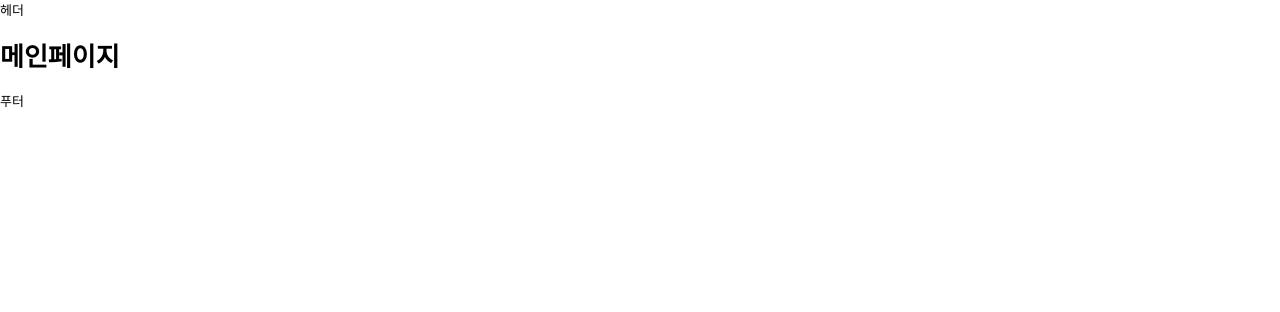
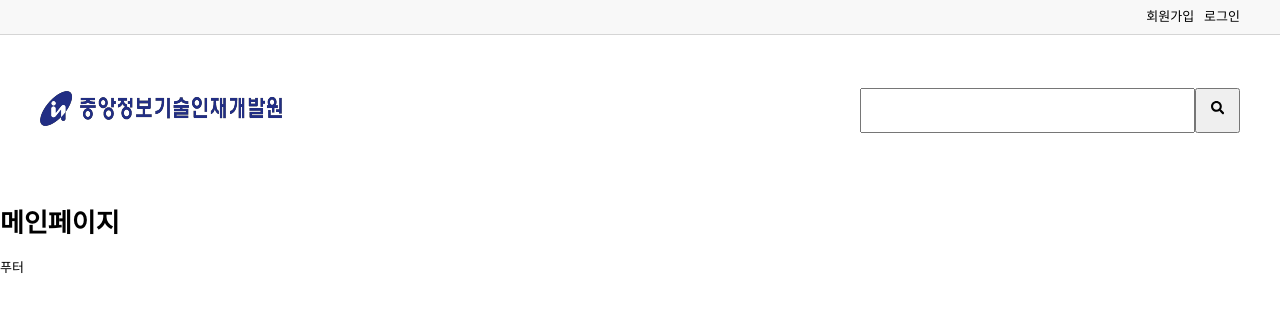
Before and after one commit to parksaehyun/React_Project, a React (Create React App) app: page / in a window 1280 px wide. Shown: the top 312 px of the page. Built offline with nearby package versions, Linux system fonts and the light colour scheme.

Commit message:
사이트 상단 헤더_상단링크, 로고, 검색항목 스타일링

```diff
--- a/package.json
+++ b/package.json
@@ -7,6 +7,7 @@
     "@testing-library/jest-dom": "^5.14.1",
     "@testing-library/react": "^13.0.0",
     "@testing-library/user-event": "^13.2.1",
+    "classnames": "^2.5.1",
     "i18next": "^23.11.1",
     "immer": "^10.0.4",
     "react": "^18.2.0",
--- a/src/index.css
+++ b/src/index.css
@@ -30,3 +30,9 @@
 img {
   border: 0;
 }
+
+.layout-width {
+  max-width: 1200px;
+  min-width: 1000px;
+  margin: 0 auto;  /* 가운데 배치 */
+}
--- a/src/outlines/Header.js
+++ b/src/outlines/Header.js
@@ -1,7 +1,100 @@
-import React from "react";
+import React from 'react';
+import styled from 'styled-components';
+import { Link, NavLink } from 'react-router-dom';
+import { useTranslation } from 'react-i18next';
+import classNames from 'classnames';
+
+import { FaSearch } from 'react-icons/fa';
+
+import fontSize from '../styles/fontSize';
+import { color } from '../styles/color';
+import logo from '../images/logo.png';
+
+const { primary, dark, light } = color;
+
+const HeaderBox = styled.header`
+  .site-top {
+    background: #f8f8f8;
+    border-bottom: 1px solid #d5d5d5;
+    height: 35px;
+
+    div {
+      text-align: right;
+
+      a {
+        display: inline-block;
+        line-height: 34px;
+        margin-left: 10px;
+        font-size: ${fontSize.normal};
+
+        &.on {
+          color: ${primary};
+        }
+      }
+    }
+  }
+
+  .logo-search {
+    div {
+      display: flex;
+      justify-content: space-between;
+      height: 150px;
+      align-items: center;
+
+      form {
+        display: flex;
+        height: 45px;
+        width: 380px;
+
+        button {
+          width: 45px;
+        }
+
+        input[type='text'] {
+          flex-grow: 1;
+        }
+      }
+    }
+  }
+`;
 
 const Header = () => {
-    return <header>헤더</header>
+  const { t } = useTranslation();
+
+  return (
+    <HeaderBox>
+      <section className="site-top">
+        <div className="layout-width">
+          <NavLink
+            to="/member/join"
+            className={({ isActive }) => classNames({ on: isActive })}
+          >
+            {t('회원가입')}
+          </NavLink>
+          <NavLink
+            to="/member/login"
+            className={({ isActive }) => classNames({ on: isActive })}
+          >
+            {t('로그인')}
+          </NavLink>
+        </div>
+      </section>
+      <section className="logo-search">
+        <div className="layout-width">
+          <Link to="/">
+            <img src={logo} alt={t('로고')} />
+          </Link>
+
+          <form autoComplete="off">
+            <input type="text" />
+            <button type="submit">
+              <FaSearch />
+            </button>
+          </form>
+        </div>
+      </section>
+    </HeaderBox>
+  );
 };
 
 export default React.memo(Header);
```
Also changed, not shown: src/images/logo.png (added), 1 other file (tests, documents, lock files or other folders).
